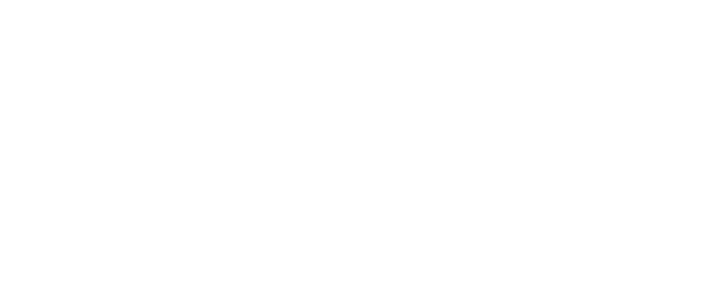
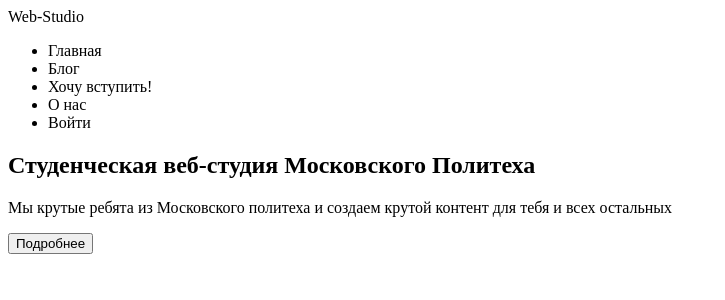
Before and after one commit to Isas2g/WEB-studio-project, a Vue app: page /main in a window 1280 px wide. Shown: the top 300 px of the page, without its empty margins (0-725 px from the left). Built offline with nearby package versions, Linux system fonts and the light colour scheme.

Commit message:
base project without scss

```diff
--- a/src/App.vue
+++ b/src/App.vue
@@ -1,15 +1,21 @@
 <template>
-  <div id="app">
-    <!-- <router-link to="/main">MAIN</router-link> -->
+  <div class="app">
+    <header>
+      <div class="logo">Web-Studio</div>
+      <ul>
+        <li class="current">Главная</li>
+        <li>Блог</li>
+        <li>Хочу вступить!</li>
+        <li>О нас</li>
+        <li>Войти</li>
+      </ul>
+    </header>
+    <router-view />
   </div>
 </template>
 
 <script>
 export default {
-  name: "App",
   components: {},
 };
 </script>
-
-<style>
-</style>
--- /dev/null
+++ b/src/pages/About/AboutPage.vue
@@ -0,0 +1,2 @@
+<template>
+</template>
--- /dev/null
+++ b/src/pages/Main/MainPage.vue
@@ -0,0 +1,21 @@
+<template>
+  <div class="container">
+    <main>
+      <section class="main-block">
+        <h1 class="title">Студенческая веб-студия Московского Политеха</h1>
+        <p class="subtitle">
+          Мы крутые ребята из Московского политеха и создаем крутой контент для
+          тебя и всех остальных
+        </p>
+        <button class="more-btn">Подробнее</button>
+      </section>
+    </main>
+  </div>
+</template>
+
+<script>
+export default {
+  name: "MainPage",
+  // ...
+};
+</script>
--- a/src/router/index.js
+++ b/src/router/index.js
@@ -1,16 +1,16 @@
 import Vue from 'vue'
 import VueRouter from 'vue-router'
-// import MainPage from "../pages/MainPage";
+import MainPage from "../pages/Main/MainPage.vue";
 
 
 Vue.use(VueRouter)
 
 const routes = [
-    // {
-    //     path: '/main',
-    //     name: 'MainPage',
-    //     component: MainPage
-    // },
+    {
+        path: '/main',
+        name: 'MainPage',
+        component: MainPage
+    },
 
 ]
 
```
Also changed, not shown: src/pages/Team/TeamPage.vue (added).
